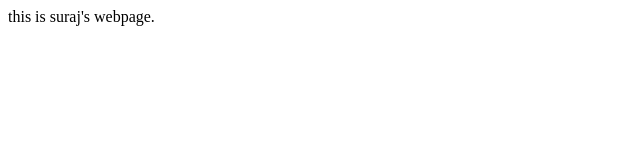
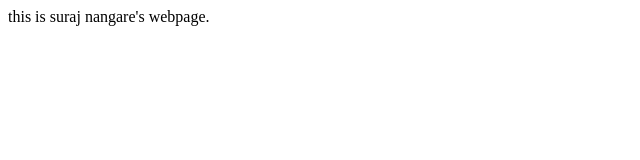
Before and after one commit to suraj046/suraj-git, a plain HTML site: page index.html in a window 1280 px wide. Shown: the full height of the page, 0-640 px from the left. Drawn offline with Linux system fonts and the light colour scheme.

Commit message:
Update index.html

```diff
--- a/index.html
+++ b/index.html
@@ -4,5 +4,5 @@
 <title>new git</title>
 <head>
 <body>
-this is suraj's webpage.
+this is suraj nangare's webpage.
 </body></head></html>
```
